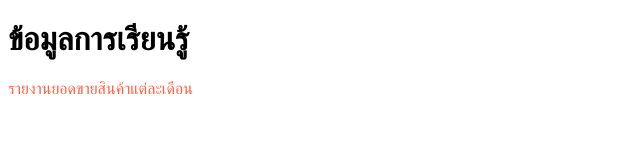
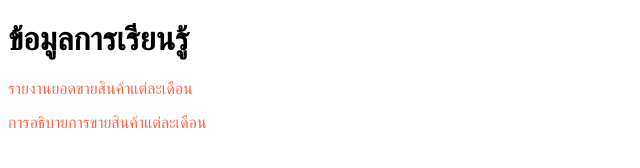
Before and after one commit to fuadee54/F_Project, a plain HTML site: page index.html in a window 1280 px wide. Shown: the whole page, without its empty margins (0-640 px from the left). Drawn offline with Linux system fonts and the light colour scheme.

Commit message:
Change Infomation

```diff
--- a/index.html
+++ b/index.html
@@ -12,5 +12,6 @@
 <body>
     <h1>ข้อมูลการเรียนรู้</h1>
     <p>รายงานยอดขายสินค้าแต่ละเดือน</p>
+    <p>การอธิบายการขายสินค้าแต่ละเดือน</p>
 </body>
 </html>
```
